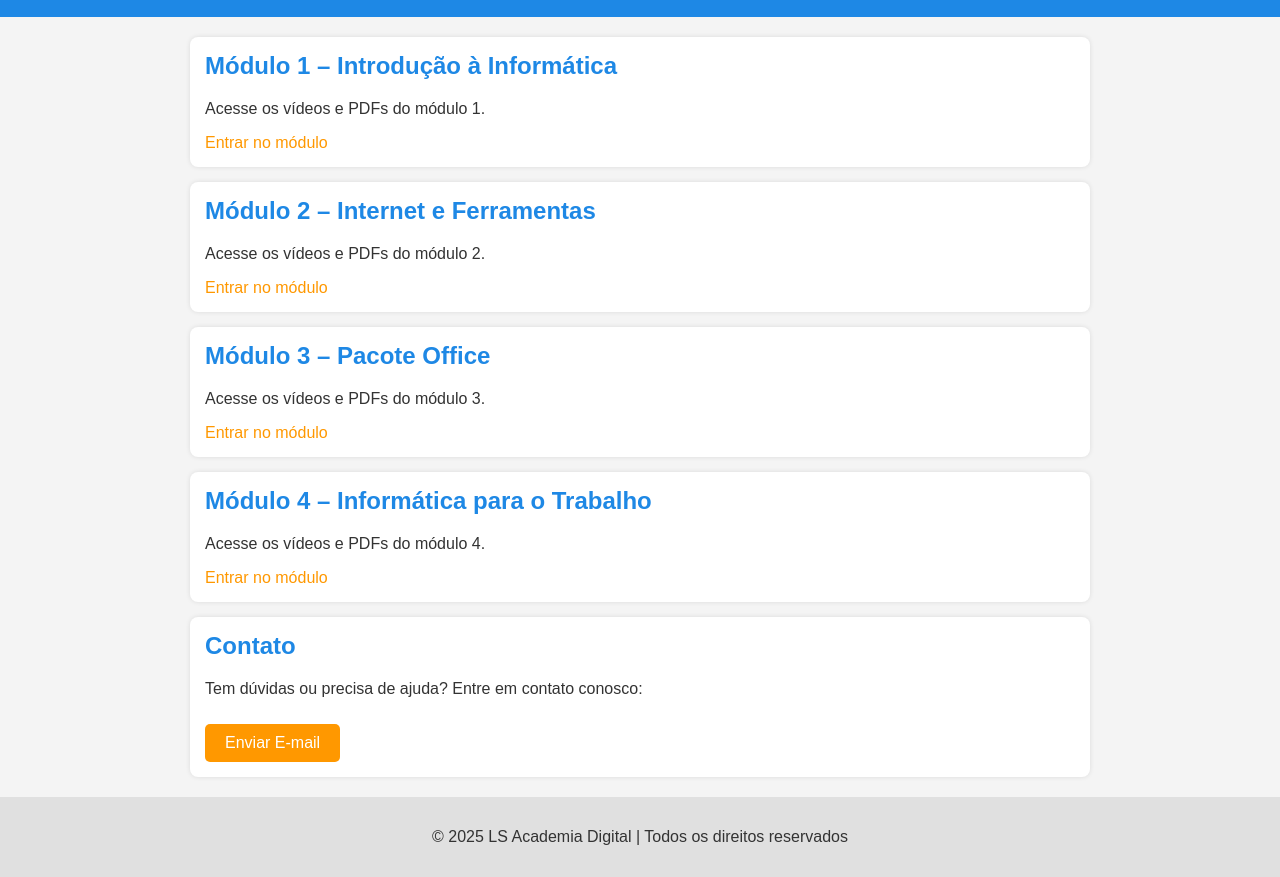
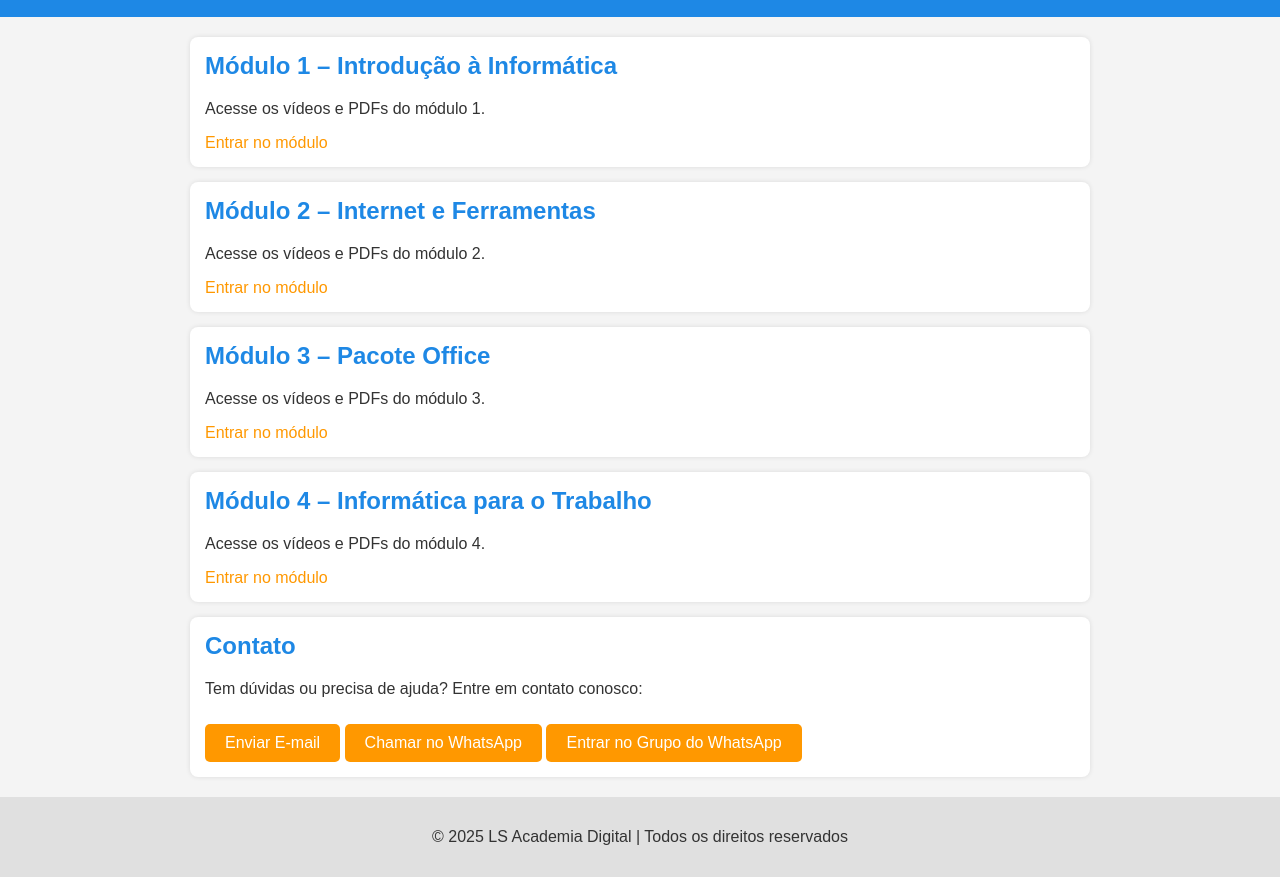
Before and after one commit to lsacademiadigital/lsacademiadigital.github.io, a plain HTML site: page index.html in a window 1280 px wide. Shown: the part 83-960 px from the top of the page. Drawn offline with Linux system fonts and the light colour scheme.

Commit message:
index.html

```diff
--- a/index.html
+++ b/index.html
@@ -16,6 +16,7 @@
     footer { text-align:center; padding:15px; background:#e0e0e0; margin-top:20px; }
     .botao-contato { display:inline-block; margin-top:10px; padding:10px 20px; background:#FF9800; color:#fff; border-radius:5px; text-decoration:none; }
     .botao-contato:hover { background:#e67e22; }
+    .botoes-whatsapp a { margin-right:10px; }
   </style>
 </head>
 <body>
@@ -60,6 +61,8 @@
       <h2>Contato</h2>
       <p>Tem dúvidas ou precisa de ajuda? Entre em contato conosco:</p>
       <a href="mailto:lsacademiadigital@gmail.com" class="botao-contato">Enviar E-mail</a>
+      <a href="https://wa.me/5511959761206" target="_blank" class="botao-contato">Chamar no WhatsApp</a>
+      <a href="https://chat.whatsapp.com/HaXBie7qau95hpDrJxNcSI" target="_blank" class="botao-contato">Entrar no Grupo do WhatsApp</a>
     </div>
 
   </div>
```
